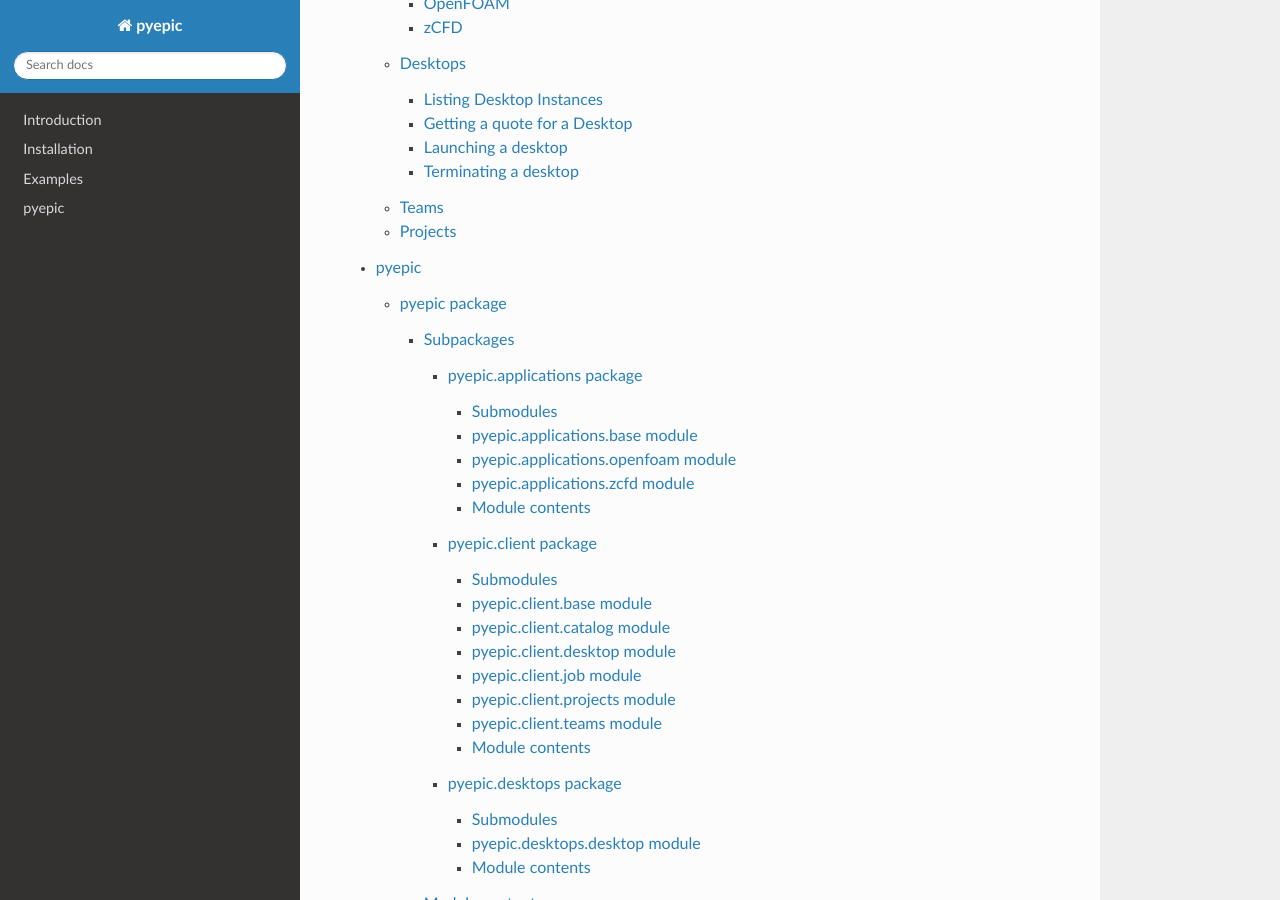
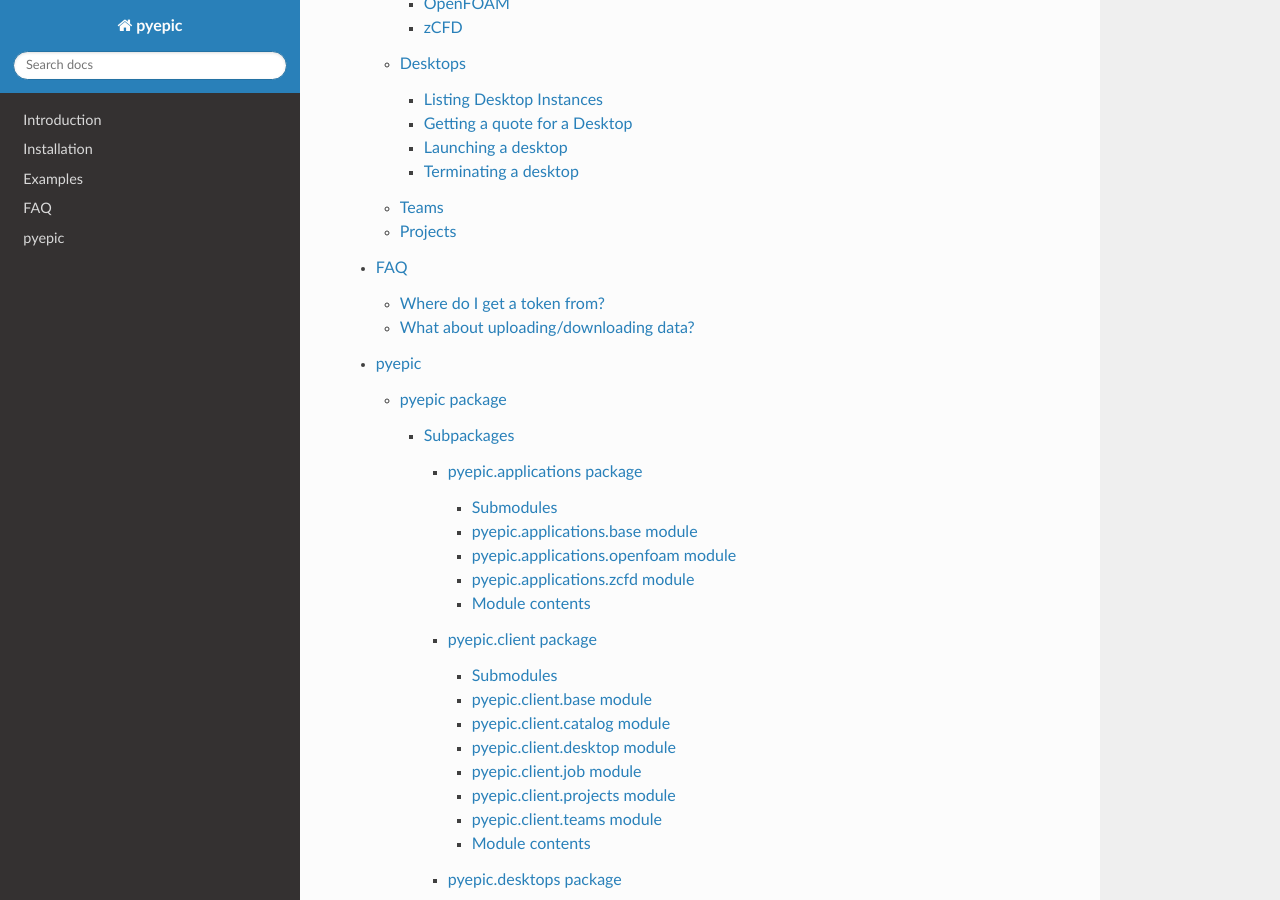
Before and after one commit to zenotech/pyepic, a Sphinx documentation site: the page built from docs/source/index.rst, in a window 1280 px wide and 900 px high, scrolled down 552 px. Built offline with Sphinx 7.4.7 and the Read the Docs theme 2.0.0, drawn with Linux system fonts in a browser that asks for light colours; some of the changed lines change nothing that is shown.

Commit message:
add faq page to docs

```diff
--- /dev/null
+++ b/docs/source/faq.rst
@@ -0,0 +1,13 @@
+
+FAQ
+***
+
+Where do I get a token from?
+----------------------------
+You generate an API token by logging into EPIC and then look for the "API Token" section on the `Accounts -> Credentials <https://epic.zenotech.com/accounts/#credentials>`_ page.
+
+
+What about uploading/downloading data?
+--------------------------------------
+At the time we don't support uploading and downloading data directly via the API. This is because it is more efficient to transfer your data directly to the data store without going via EPIC.
+To do this any S3 compatable tool or SDK can be used, for example boto3. Search for data in the EPIC knowledge base to find details on how to do this.
--- a/docs/source/index.rst
+++ b/docs/source/index.rst
@@ -3,4 +3,5 @@
 .. toctree::
    getting_started
    examples
+   faq
    modules
```
